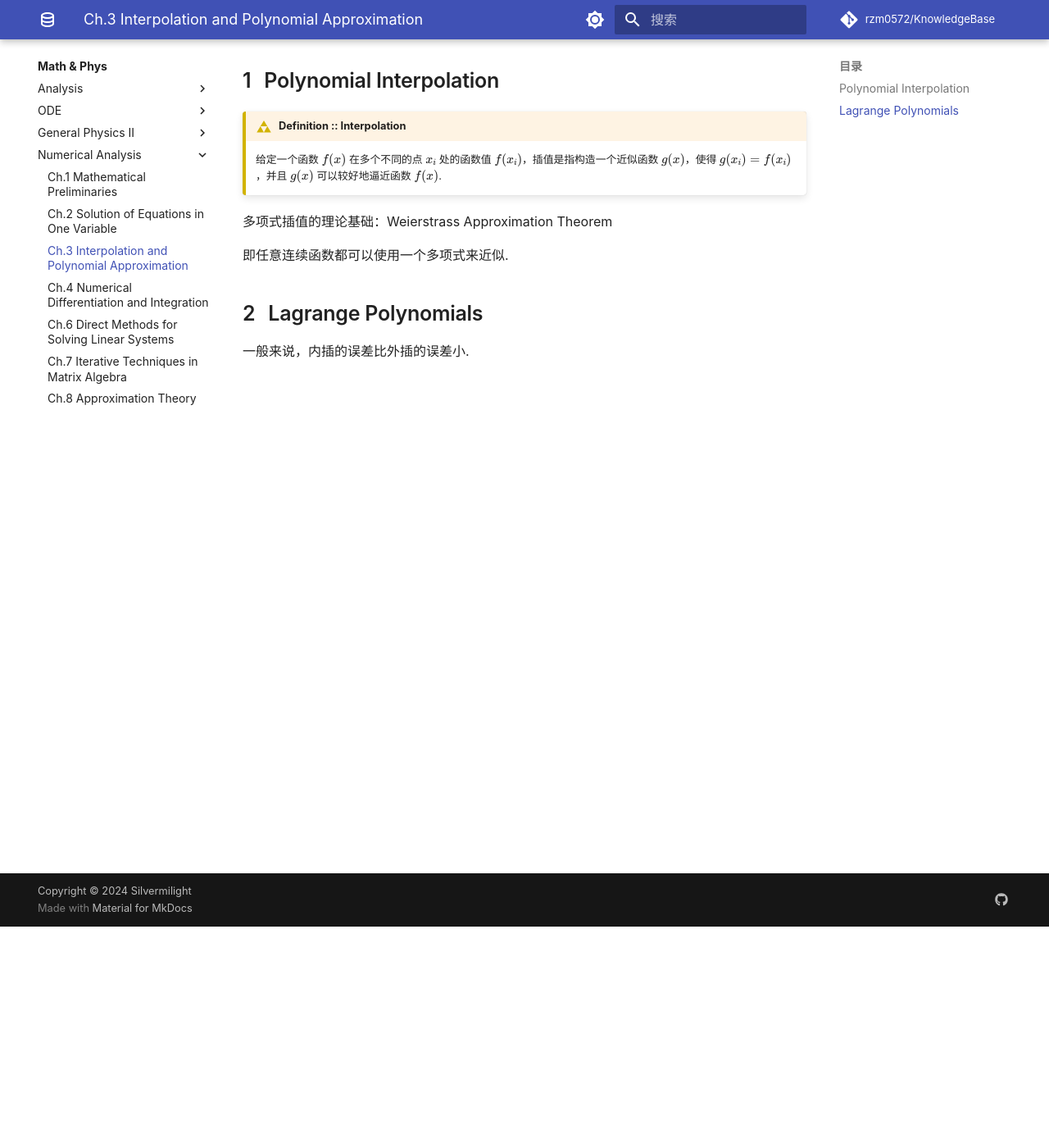
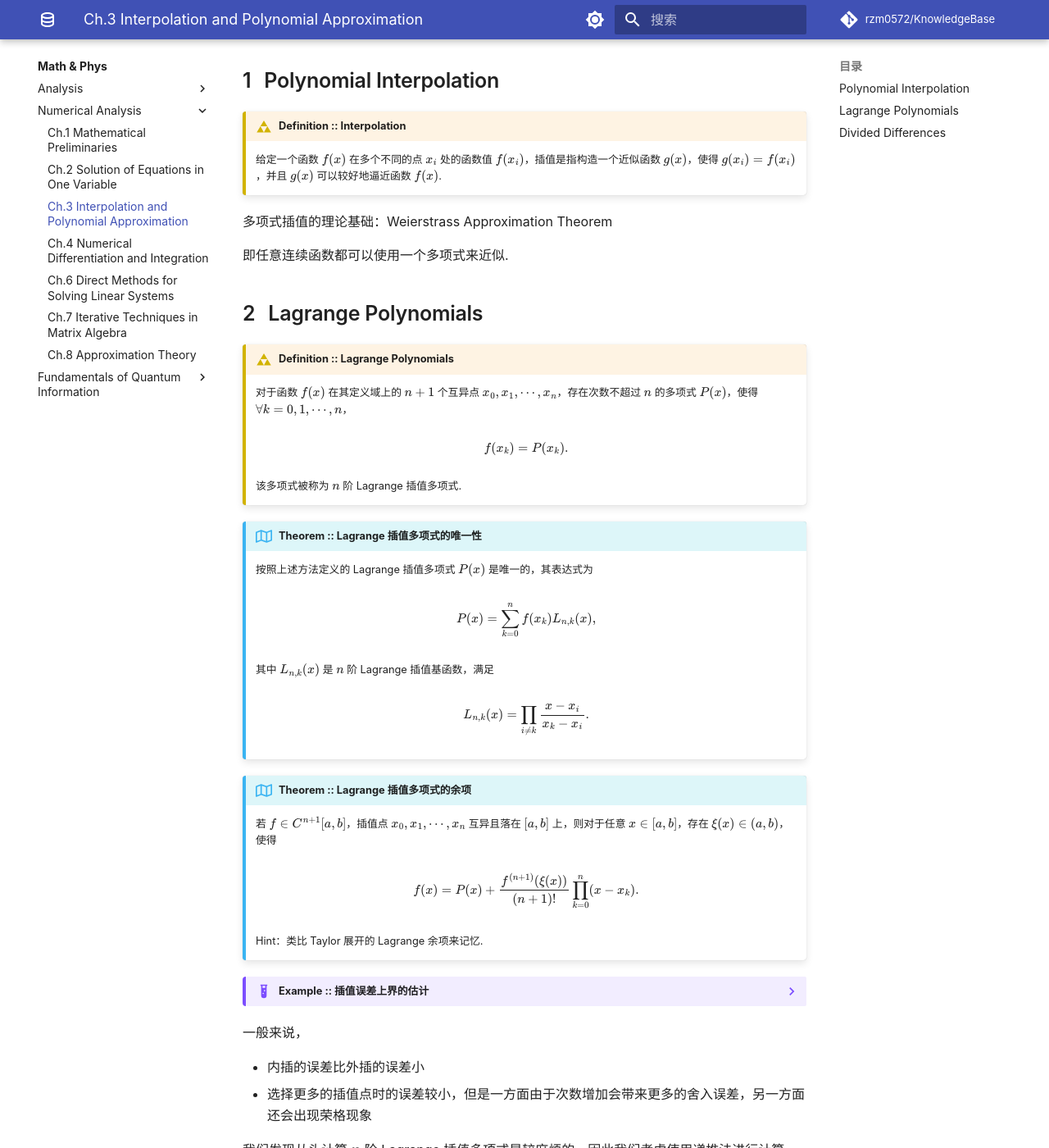
Before and after one commit to rzm0572/KnowledgeBase, an MkDocs documentation site: the page built from docs/math_phys/numerical_analysis/chapter3.md, in a window 1280 px wide and 1400 px high, scrolled down 270 px. Shown: the whole window at 82% size. Built offline with MkDocs 1.6.1 and Material for MkDocs 9.7.7, drawn with Linux system fonts in a browser that asks for light colours; comment, search, counter and statistics services are not loaded; a style sheet for code colours, icons or effects is not loaded; some of the changed text lies outside the part shown.

Commit message:
doc: update in 20250224

```diff
--- a/docs/math_phys/numerical_analysis/chapter3.md
+++ b/docs/math_phys/numerical_analysis/chapter3.md
@@ -16,4 +16,68 @@ tags:
 
 ## Lagrange Polynomials
 
-一般来说，内插的误差比外插的误差小.
+!!! definition "Definition :: Lagrange Polynomials"
+    对于函数 $f(x)$ 在其定义域上的 $n+1$ 个互异点 $x_0, x_1, \cdots, x_n$，存在次数不超过 $n$ 的多项式 $P(x)$，使得 $\forall k = 0, 1, \cdots, n$，
+
+    $$
+        f(x_k) = P(x_k).
+    $$
+
+    该多项式被称为 $n$ 阶 Lagrange 插值多项式.
+
+!!! theorem "Theorem :: Lagrange 插值多项式的唯一性"
+    按照上述方法定义的 Lagrange 插值多项式 $P(x)$ 是唯一的，其表达式为
+
+    $$
+        \newcommand{\dsum}{\displaystyle\sum}
+        \newcommand{\dprod}{\displaystyle\prod}
+        \newcommand{\dd}{\mathrm{d}}
+        \newcommand{\intdd}{\,\mathrm{d}}
+        \newcommand{\diff}[2]{\frac{\dd #1}{\dd #2}}
+        P(x) = \dsum_{k=0}^n f(x_k) L_{n,k}(x),
+    $$
+
+    其中 $L_{n,k}(x)$ 是 $n$ 阶 Lagrange 插值基函数，满足
+
+    $$
+        L_{n,k}(x) = \dprod_{i \neq k} \frac{x-x_i}{x_k-x_i}.
+    $$
+
+!!! theorem "Theorem :: Lagrange 插值多项式的余项"
+    若 $f \in C^{n+1}[a,b]$，插值点 $x_0, x_1, \cdots, x_n$ 互异且落在 $[a,b]$ 上，则对于任意 $x \in [a,b]$，存在 $\xi(x) \in (a,b)$，使得
+
+    $$
+        f(x) = P(x) + \frac{f^{(n+1)}(\xi(x))}{(n+1)!} \prod_{k=0}^n (x - x_k).
+    $$
+
+    Hint：类比 Taylor 展开的 Lagrange 余项来记忆.
+
+??? example "Example :: 插值误差上界的估计"
+    ![pE9IaSs.md.png](https://s21.ax1x.com/2025/01/07/pE9IaSs.md.png)
+
+一般来说，
+
+- 内插的误差比外插的误差小
+- 选择更多的插值点时的误差较小，但是一方面由于次数增加会带来更多的舍入误差，另一方面还会出现荣格现象
+
+我们发现从头计算 $n$ 阶 Lagrange 插值多项式是较麻烦的，因此我们考虑使用递推法进行计算，为了在已知低阶 Lagrange 插值多项式的情况下计算更高阶的 Lagrange 插值多项式，我们引入 Neville's Method：
+
+!!! theorem "Theorem :: Neville's Method"
+    对于任意函数 $f(x)$ 和插值点 $x_0, x_1, \cdots, x_n$，取 $\{x_i\}$ 的一个子集 $\{x_{m_i}\}, \enspace i = 1, 2, \cdots, k$，定义以 $x_{m_1}, x_{m_2}, \cdots, x_{m_k}$ 为插值点的 $k-1$ 阶 Lagrange 插值多项式为 $P_{m_1, m_2, \cdots, m_k}(x)$，则
+
+    $$
+        P_{0, 1, \ldots, k}(x) = \frac{(x - x_j) P_{0, 1, \ldots, j-1, j+1, \ldots, k}(x) - (x - x_i) P_{0, 1, \ldots, i-1, i+1, \ldots, k}(x)}{x_i - x_j}.
+    $$
+
+    于是我们可以参照以下顺序计算 $P_{0, 1, \ldots, n}(x)$：
+
+    $$
+    \begin{align*}
+        x_0 & \rightarrow P_0 \searrow \\
+        x_1 & \rightarrow P_1 \rightarrow P_{0,1} \searrow \\
+        x_2 & \rightarrow P_2 \rightarrow P_{1,2} \rightarrow P_{0,1,2} \searrow \\
+        x_3 & \rightarrow P_3 \rightarrow P_{2,3} \rightarrow P_{1,2,3} \rightarrow P_{0,1,2,3}
+    \end{align*}
+    $$
+
+## Divided Differences
--- a/mkdocs.yml
+++ b/mkdocs.yml
@@ -51,7 +51,7 @@ extra:
 extra_css:
   - stylesheets/custom.css
   - stylesheets/extra.css
-  - sytlesheets/customAdmonition.css
+  # - sytlesheets/cards.css
   - https://cdn.jsdelivr.net/npm/lxgw-wenkai-webfont@1.1.0/style.css
   - https://cdn.jsdelivr.net/npm/lxgw-wenkai-lite-webfont@1.1.0/style.css
   - https://cdn.jsdelivr.net/npm/lxgw-wenkai-tc-webfont@1.0.0/style.css
@@ -102,14 +102,16 @@ nav:
     - cs/index.md
     # - Programming Language:
     #   - cs/programming_language/index.md
-    # - System:
-    #   - cs/system/index.md
+    - System:
+      - cs/system/index.md
     #   - ZJU System I:
     #     - cs/system/zju_system_I/index.md
     #   - ZJU System II:
     #     - cs/system/zju_system_II/index.md
-    #   - ZJU System III:
-    #     - cs/system/zju_system_III/index.md
+      - ZJU System III:
+        - cs/system/zju_system_III/index.md
+        - Ch.1 Introduction: cs/system/zju_system_III/chapter1.md
+        - Ch.3 ILP: cs/system/zju_system_III/chapter3.md
     #   - NJU PA Lab:
     #     - cs/system/nju_PA_lab/index.md
     #   - CSAPP:
@@ -124,18 +126,21 @@ nav:
       - cs/AI/index.md
       - 人工智能引论:
         - cs/AI/AI_intro/index.md
+    - Database Systems:
+      - cs/DB/index.md
+      - Ch.1 Introduction: cs/DB/chapter1.md
     # - Tools:
     #   - cs/tools/index.md
   - Math & Phys:
     - math_phys/index.md
     - Analysis:
       - math_phys/analysis/index.md
-    - ODE:
-      - math_phys/ODE/index.md
+    # - ODE:
+    #   - math_phys/ODE/index.md
     # - General Physics I:
     #   - math_phys/general_physics_I/index.md
-    - General Physics II:
-      - math_phys/general_physics_II/index.md
+    # - General Physics II:
+    #   - math_phys/general_physics_II/index.md
     - Numerical Analysis:
       - math_phys/numerical_analysis/index.md
       - Ch.1 Mathematical Preliminaries: math_phys/numerical_analysis/chapter1.md
@@ -145,5 +150,7 @@ nav:
       - Ch.6 Direct Methods for Solving Linear Systems: math_phys/numerical_analysis/chapter6.md
       - Ch.7 Iterative Techniques in Matrix Algebra: math_phys/numerical_analysis/chapter7.md
       - Ch.8 Approximation Theory: math_phys/numerical_analysis/chapter8.md
+    - Fundamentals of Quantum Information:
+      - math_phys/FQI/index.md
   - Misc:
     - misc/index.md
--- a/requirements.txt
+++ b/requirements.txt
@@ -7,3 +7,4 @@ mkdocs-macros-plugin
 mkdocs-changelog-plugin
 mkdocs-statistics-plugin
 mkdocs-material-extensions
+neoteroi-mkdocs==1.1.0
```
Also changed, not shown: docs/cs/AI/AI_intro/index.md (+70 -2 lines), docs/cs/DB/chapter1.md (added, +129 -0 lines), docs/cs/DB/index.md (added, +14 -0 lines), docs/cs/system/zju_system_III/chapter1.md (added, +191 -0 lines), docs/cs/system/zju_system_III/chapter3.md (added, +6 -0 lines), docs/cs/system/zju_system_III/index.md (+8 -1 lines), docs/index.md (+9 -2 lines), docs/math_phys/FQI/index.md (added, +35 -0 lines), docs/math_phys/FQI/lecture1.md (added, +10 -0 lines), docs/cs/DB/assets/DBMS-arch1.png (added), docs/cs/DB/assets/DBMS-arch2.png (added), docs/cs/DB/assets/query-processing.png (added).
